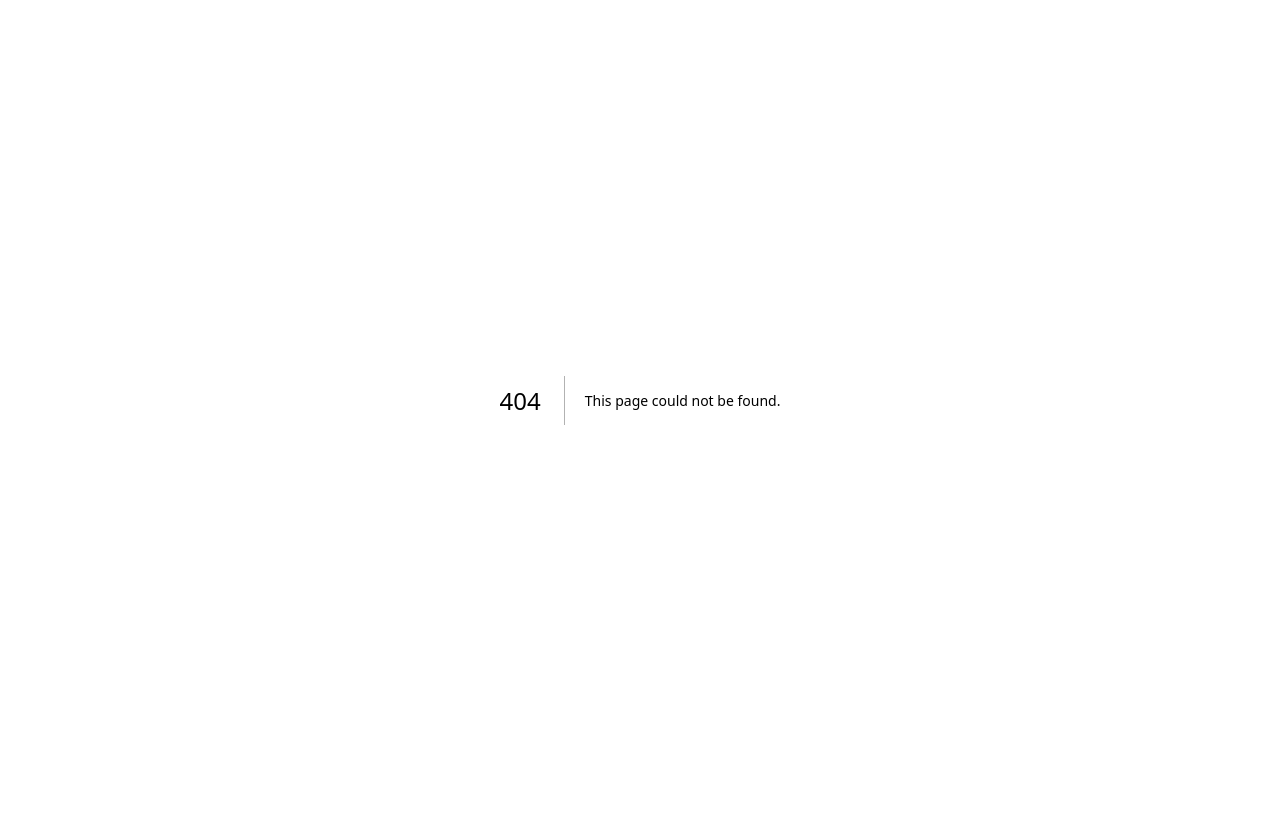
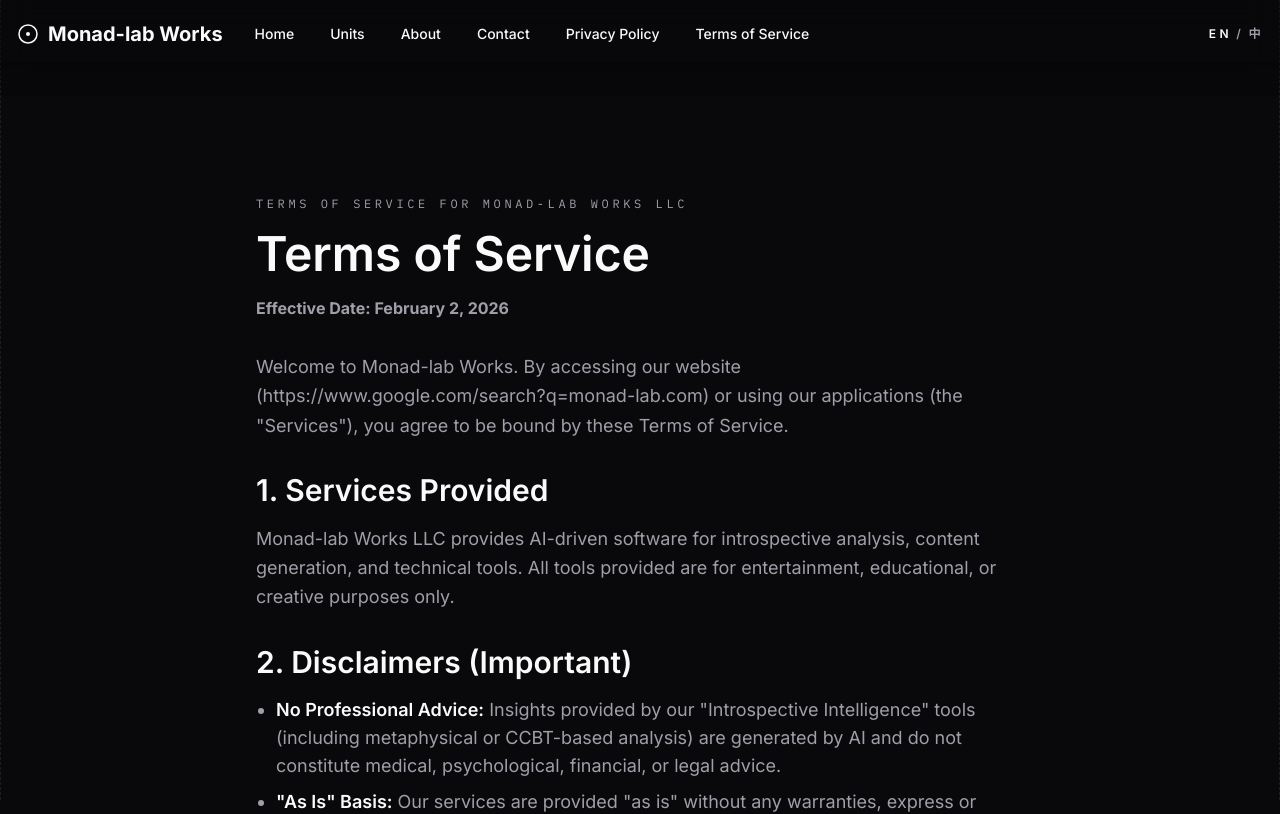
Before and after one commit to daisyluvr42/monad-lab-web, a Next.js app: page /terms in a window 1280 px wide. Before the commit this address had no page. Shown: the top 814 px of the page. Built offline with nearby package versions, Linux system fonts and the light colour scheme.

Commit message:
feat(pages): add Privacy Policy and Terms of Service

```diff
--- /dev/null
+++ b/app/privacy/page.tsx
@@ -0,0 +1,94 @@
+"use client";
+
+import Footer from "@/components/sections/footer/default";
+import Navbar from "@/components/sections/navbar/default";
+import { useI18n } from "@/components/contexts/i18n-provider";
+import { LayoutLines } from "@/components/ui/layout-lines";
+import { Section } from "@/components/ui/section";
+
+interface PolicySection {
+  title: string;
+  body?: string[];
+  items?: { label: string; text: string }[];
+  contactLabel?: string;
+  contactEmail?: string;
+}
+
+export default function PrivacyPage() {
+  const { t, tm } = useI18n();
+  const sections = tm<PolicySection[]>("privacy.sections");
+
+  return (
+    <main className="bg-background text-foreground min-h-screen w-full">
+      <LayoutLines />
+      <Navbar />
+      <Section className="scroll-mt-24">
+        <div className="max-w-3xl mx-auto flex flex-col gap-8">
+          <div className="flex flex-col gap-3">
+            <p className="text-muted-foreground font-mono text-xs tracking-[0.3em] uppercase">
+              {t("privacy.eyebrow")}
+            </p>
+            <h1 className="text-4xl leading-tight font-semibold sm:text-5xl sm:leading-tight">
+              {t("privacy.title")}
+            </h1>
+            <p className="text-muted-foreground text-sm sm:text-base">
+              <strong>{t("privacy.updated")}</strong>
+            </p>
+          </div>
+
+          <p className="text-muted-foreground text-base leading-relaxed sm:text-lg">
+            {t("privacy.intro")}
+          </p>
+
+          {sections.map((section, index) => (
+            <div key={index} className="flex flex-col gap-4">
+              <h2 className="text-2xl font-semibold sm:text-3xl">
+                {section.title}
+              </h2>
+              {section.body?.map((paragraph, paragraphIndex) => (
+                <p
+                  key={paragraphIndex}
+                  className="text-muted-foreground text-base leading-relaxed sm:text-lg"
+                >
+                  {paragraph}
+                </p>
+              ))}
+              {section.items && section.items.length > 0 && (
+                <ul className="text-muted-foreground list-disc space-y-2 pl-5 text-base sm:text-lg">
+                  {section.items.map((item, itemIndex) => (
+                    <li key={itemIndex}>
+                      {item.label ? (
+                        <>
+                          <span className="text-foreground font-semibold">
+                            {item.label}:
+                          </span>{" "}
+                          {item.text}
+                        </>
+                      ) : (
+                        item.text
+                      )}
+                    </li>
+                  ))}
+                </ul>
+              )}
+              {section.contactEmail && (
+                <p className="text-base sm:text-lg">
+                  <span className="text-foreground font-semibold">
+                    {section.contactLabel}:
+                  </span>{" "}
+                  <a
+                    href={`mailto:${section.contactEmail}`}
+                    className="font-mono text-muted-foreground underline underline-offset-4 hover:text-foreground"
+                  >
+                    {section.contactEmail}
+                  </a>
+                </p>
+              )}
+            </div>
+          ))}
+        </div>
+      </Section>
+      <Footer />
+    </main>
+  );
+}
--- /dev/null
+++ b/app/terms/page.tsx
@@ -0,0 +1,88 @@
+"use client";
+
+import Footer from "@/components/sections/footer/default";
+import Navbar from "@/components/sections/navbar/default";
+import { useI18n } from "@/components/contexts/i18n-provider";
+import { LayoutLines } from "@/components/ui/layout-lines";
+import { Section } from "@/components/ui/section";
+
+interface TermsSection {
+  title: string;
+  body?: string[];
+  items?: { label: string; text: string }[];
+  contactLabel?: string;
+  contactEmail?: string;
+}
+
+export default function TermsPage() {
+  const { t, tm } = useI18n();
+  const sections = tm<TermsSection[]>("terms.sections");
+
+  return (
+    <main className="bg-background text-foreground min-h-screen w-full">
+      <LayoutLines />
+      <Navbar />
+      <Section className="scroll-mt-24">
+        <div className="max-w-3xl mx-auto flex flex-col gap-8">
+          <div className="flex flex-col gap-3">
+            <p className="text-muted-foreground font-mono text-xs tracking-[0.3em] uppercase">
+              {t("terms.eyebrow")}
+            </p>
+            <h1 className="text-4xl leading-tight font-semibold sm:text-5xl sm:leading-tight">
+              {t("terms.title")}
+            </h1>
+            <p className="text-muted-foreground text-sm sm:text-base">
+              <strong>{t("terms.updated")}</strong>
+            </p>
+          </div>
+
+          <p className="text-muted-foreground text-base leading-relaxed sm:text-lg">
+            {t("terms.intro")}
+          </p>
+
+          {sections.map((section, index) => (
+            <div key={index} className="flex flex-col gap-4">
+              <h2 className="text-2xl font-semibold sm:text-3xl">
+                {section.title}
+              </h2>
+              {section.body?.map((paragraph, paragraphIndex) => (
+                <p
+                  key={paragraphIndex}
+                  className="text-muted-foreground text-base leading-relaxed sm:text-lg"
+                >
+                  {paragraph}
+                </p>
+              ))}
+              {section.items && section.items.length > 0 && (
+                <ul className="text-muted-foreground list-disc space-y-2 pl-5 text-base sm:text-lg">
+                  {section.items.map((item, itemIndex) => (
+                    <li key={itemIndex}>
+                      <span className="text-foreground font-semibold">
+                        {item.label}:
+                      </span>{" "}
+                      {item.text}
+                    </li>
+                  ))}
+                </ul>
+              )}
+              {section.contactEmail && (
+                <p className="text-base sm:text-lg">
+                  <span className="text-foreground font-semibold">
+                    {section.contactLabel}:
+                  </span>{" "}
+                  <a
+                    href={`mailto:${section.contactEmail}`}
+                    className="font-mono text-muted-foreground underline underline-offset-4 hover:text-foreground"
+                  >
+                    {section.contactEmail}
+                  </a>
+                </p>
+              )}
+            </div>
+          ))}
+        </div>
+      </Section>
+      <Footer />
+    </main>
+  );
+}
```
